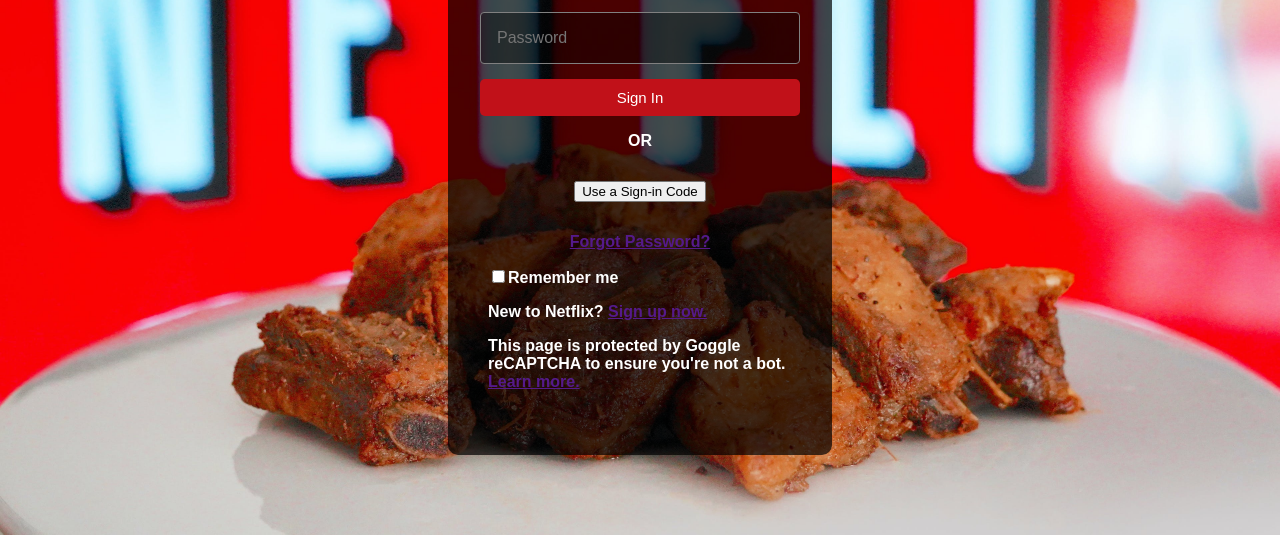
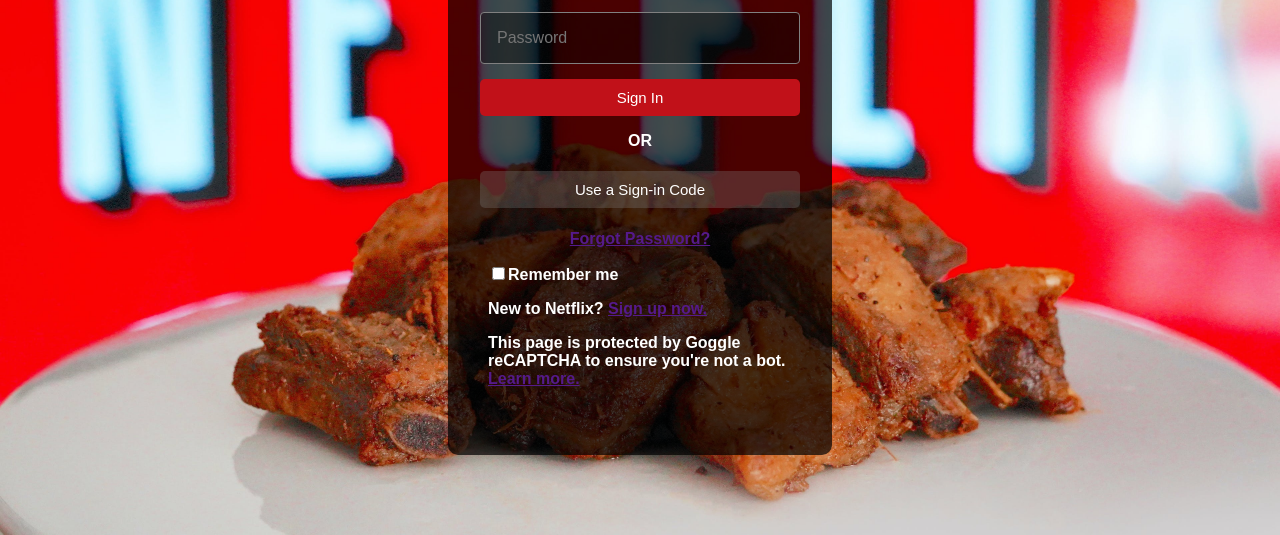
Before and after one commit to chad-cervantes/css-project-netflix-sign-in-form, a plain HTML site: page index.html in a window 1280 px wide. Shown: the part 265-800 px from the top of the page. Drawn offline with Linux system fonts and the light colour scheme.

Commit message:
styled the sign in code button & added a hover

```diff
--- a/netflix-sign-in.css
+++ b/netflix-sign-in.css
@@ -110,3 +110,29 @@
   opacity: .7;
   transition: .4s;
 }
+
+.sign-in-code-button {
+  width: 20rem;
+
+  padding: 10px;
+
+  background-color: rgba(128,128,128,0.3);
+  color: white;
+
+  outline: none;
+
+  border: none;
+  border-radius: 5px;
+
+  font-size: 15px;
+
+  cursor: pointer;
+
+  margin-top: -30px;
+  margin-bottom: -65px;
+}
+
+.sign-in-code-button:hover {
+  opacity: .7;
+  transition: .4s;
+}
```
